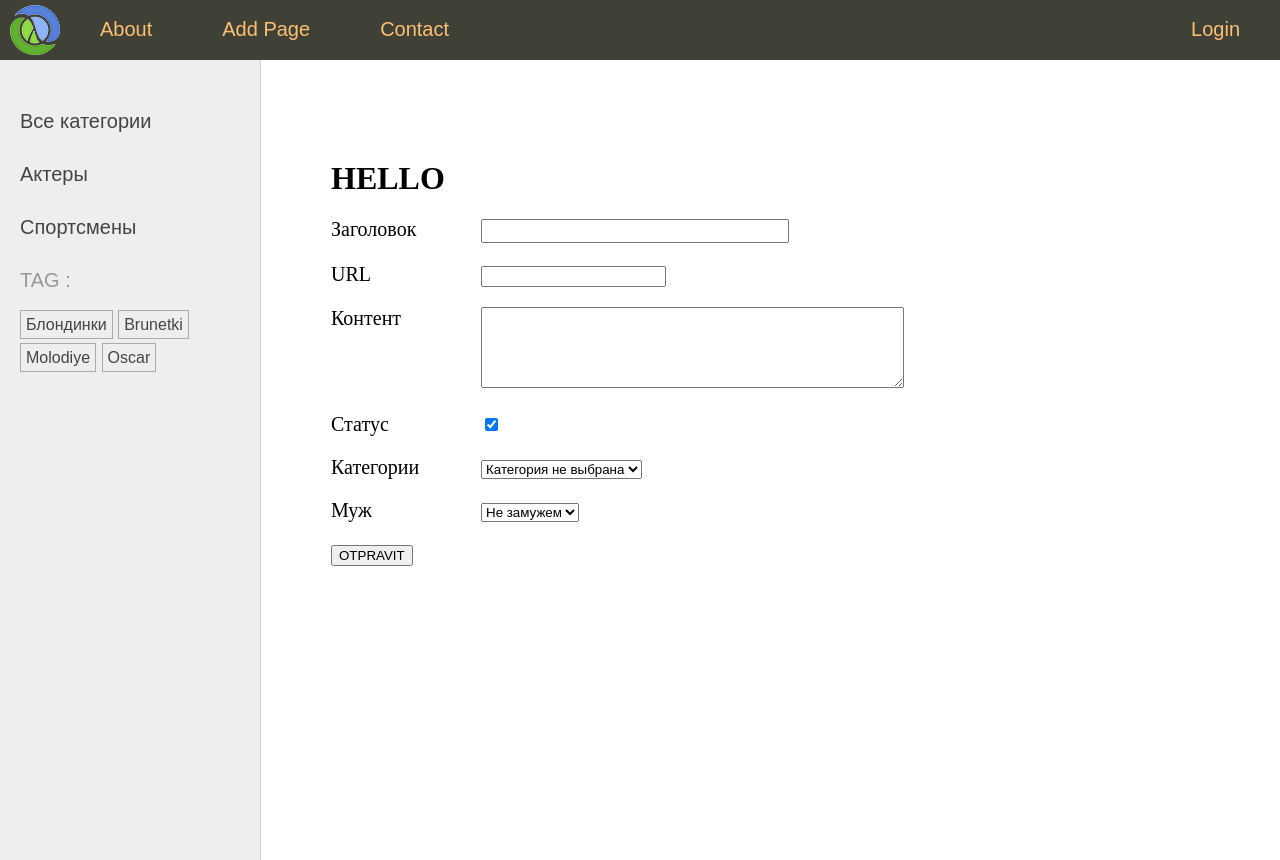
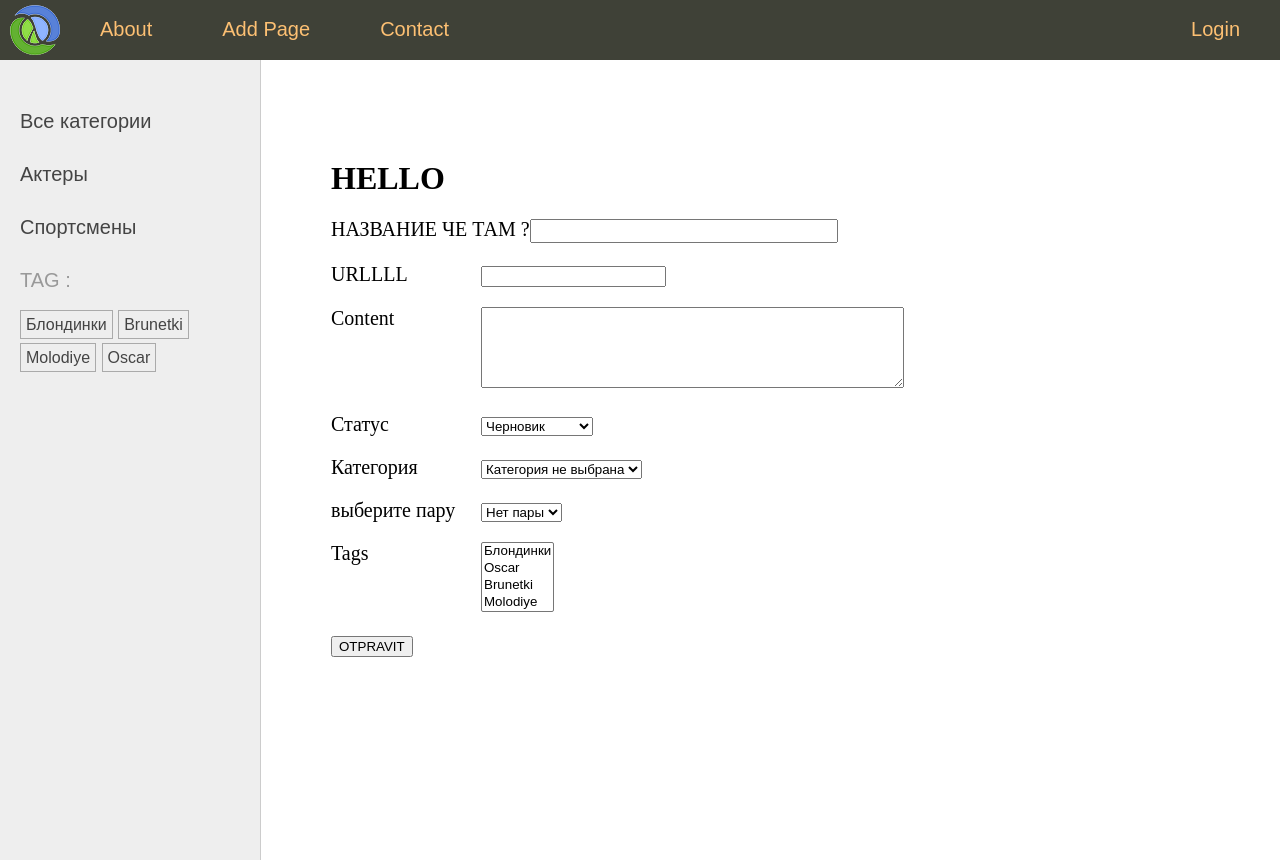
Before and after one commit to Ratkum01/sitewomen, a Django app: page /add_page/ in a window 1280 px wide. Run offline with Django 4.2, Linux system fonts and the light colour scheme; data comes from the database, SQL or seed files in the repository; both versions use the stored data as it was after the commit.

Commit message:
48 video

```diff
--- a/sitewomen/women/forms.py
+++ b/sitewomen/women/forms.py
@@ -1,12 +1,25 @@
 from django import forms
+from django.core.exceptions import ValidationError  # Add this import
 
-from women.models import Category, Husband
+from women.models import Category, Husband, Women
 
 
-class AddPostForm(forms.Form):
-    title = forms.CharField(max_length=255, label="Заголовок", widget=forms.TextInput(attrs={'class': 'form-input'}))
-    slug = forms.SlugField(max_length=255, label="URL")
-    content = forms.CharField(widget=forms.Textarea(attrs={'cols': 50, 'rows': 5}), required=False, label="Контент")
-    is_published = forms.BooleanField(required=False, initial=True, label="Статус")
-    cat = forms.ModelChoiceField(queryset=Category.objects.all(), empty_label="Категория не выбрана", label="Категории")
-    husband = forms.ModelChoiceField(queryset=Husband.objects.all(), empty_label="Не замужем", required=False, label="Муж")
+class AddPostForm(forms.ModelForm):
+    cat = forms.ModelChoiceField(queryset=Category.objects.all(), empty_label='Категория не выбрана', label='Категория')
+    husband = forms.ModelChoiceField(queryset=Husband.objects.all(), empty_label='Нет пары', required=False,
+                                     label='выберите пару')
+
+    class Meta:
+        model = Women
+        fields = ['title', 'slug', 'content', 'is_published', 'cat', 'husband', 'tags']
+        widgets = {  # Fix the attribute name to 'widgets'
+            'title': forms.TextInput(attrs={'class': 'form-input'}),
+            'content': forms.Textarea(attrs={'cols': 50, 'rows': 5})
+        }
+        labels = {'slug': 'URLLLL'}
+
+    def clean_title(self):
+        title = self.cleaned_data['title']
+        if len(title) > 20:
+            raise ValidationError("Длинна превышает 20 символов")  # Fix the typo here
+        return title
--- a/sitewomen/women/views.py
+++ b/sitewomen/women/views.py
@@ -56,11 +56,13 @@ def add_page(request):
         if form.is_valid():
             # print(form.cleaned_data)
             # print('hello')
-            try:
-                Women.objects.create(**form.cleaned_data)
-                return redirect("home")
-            except:
-                form.add_error(None, "Ошибка добавления поста")
+            # try:
+            #     Women.objects.create(**form.cleaned_data)
+            #     return redirect("home")
+            # except:
+            #     form.add_error(None, "Ошибка добавления поста")
+            form.save()
+            return redirect('home')
     else:
         form = AddPostForm()
     data = {"menu": menu, "title": "ADD PAGE", "form": form}
```
Also changed, not shown: sitewomen/women/templates/women/about.html (+6 -3 lines), sitewomen/db.sqlite3.
